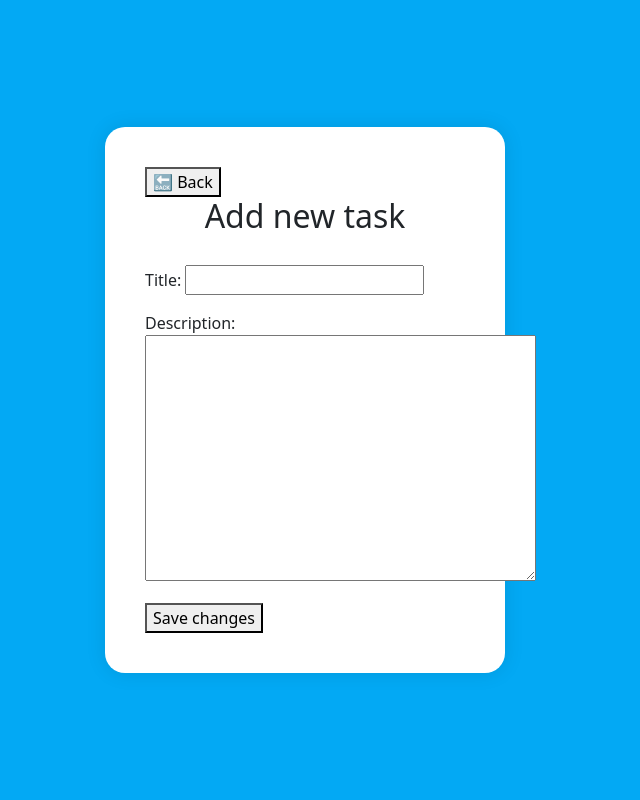
After one commit to MrRobinMr/TaskFix, a Django app: page /company/task/New in a window 1280 px wide. The commit adds this page. Shown: the whole page, without its empty margins (335-975 px from the left). Run offline with Django 5.2, Linux system fonts and the light colour scheme; the visitor is signed in with stand-in values (Sample User, id 1).

Commit message:
add task form

```diff
--- /dev/null
+++ b/company/forms.py
@@ -0,0 +1,8 @@
+from django import forms
+from .models import Company, Task, SubTask, Comment
+
+
+class TaskForm(forms.ModelForm):
+    class Meta:
+        model = Task
+        fields = ['title', 'description']
--- a/company/models.py
+++ b/company/models.py
@@ -15,7 +15,7 @@ class Company(models.Model):
 
 class Task(models.Model):
     title = models.CharField(max_length=64, blank=False, unique=True)
-    describtion = models.TextField()
+    description = models.TextField()
     company = models.ForeignKey(Company, on_delete=models.CASCADE, null=False, blank=False, related_name='task_company')
     assigned_users = models.ManyToManyField(User)
 
--- /dev/null
+++ b/company/templates/task_edit.html
@@ -0,0 +1,52 @@
+{% load static %}
+
+<!DOCTYPE html>
+<html lang="en">
+<head>
+  <meta charset="UTF-8">
+  <meta name="viewport" content="width=device-width, initial-scale=1">
+  <title>Task</title>
+  <link href="https://cdn.jsdelivr.net/npm/bootstrap@5.3.0/dist/css/bootstrap.min.css" rel="stylesheet">
+  <style>
+    body {
+      background-color: #03A9F4;
+      height: 100vh;
+      display: flex;
+      justify-content: center;
+      align-items: center;
+    }
+
+    .login-box {
+      background-color: #ffffff;
+      padding: 40px;
+      border-radius: 20px;
+      box-shadow: 0 0 20px rgba(0, 0, 0, 0.1);
+      width: 100%;
+      max-width: 400px;
+    }
+
+    .login-box h2 {
+      margin-bottom: 30px;
+      text-align: center;
+    }
+  </style>
+</head>
+<body>
+
+  <div class="login-box">
+    <button onclick="history.back()">🔙 Back</button>
+    {% if new %}
+      <h2 class="card-title">Add new task</h2>
+    {% else %}
+      <h2 class="card-title">Edit task</h2>
+    {% endif %}
+    <form method="post">
+      {% csrf_token %}
+      {{ form.as_p }}
+      <button type="submit">Save changes</button>
+    </form>
+  </div>
+
+<script src="https://cdn.jsdelivr.net/npm/bootstrap@5.3.0/dist/js/bootstrap.bundle.min.js"></script>
+</body>
+</html>
--- a/company/urls.py
+++ b/company/urls.py
@@ -1,8 +1,9 @@
 from django.urls import path
-from .views import company_view
+from .views import company_view, task_new
 
 
 urlpatterns = [
     path('<int:id>', company_view, name='company'),
+    path('task/New', task_new, name='task_new'),
 
 ]
--- a/company/views.py
+++ b/company/views.py
@@ -1,7 +1,21 @@
 from django.shortcuts import render, get_object_or_404
 from django.shortcuts import render, redirect
-from .models import Company
+from .models import Company, Task, SubTask, Comment
+from .forms import TaskForm
+from django.contrib.auth.decorators import login_required
 
 def company_view(request, id):
     comapny = get_object_or_404(Company, pk=id)
-    return render(request, 'company.html', {'company':comapny})
+    tasks = Task.objects.filter(company_id = id)
+    return render(request, 'company.html', {'company':comapny, 'tasks': tasks})
+
+@login_required
+def task_new(request):
+    task_form = TaskForm(request.POST or None, request.FILES or None)
+
+    if task_form.is_valid():
+        task = task_form.save(commit=False)
+        task.save()
+        return redirect(company_view)
+
+    return render(request, 'task_edit.html', {'form': task_form, 'new': True})
```
Also changed, not shown: company/templates/company.html (+15 -3 lines), company/templates/company_list.html (deleted, +0 -10 lines), company/migrations/0003_rename_describtion_task_description.py (added).
